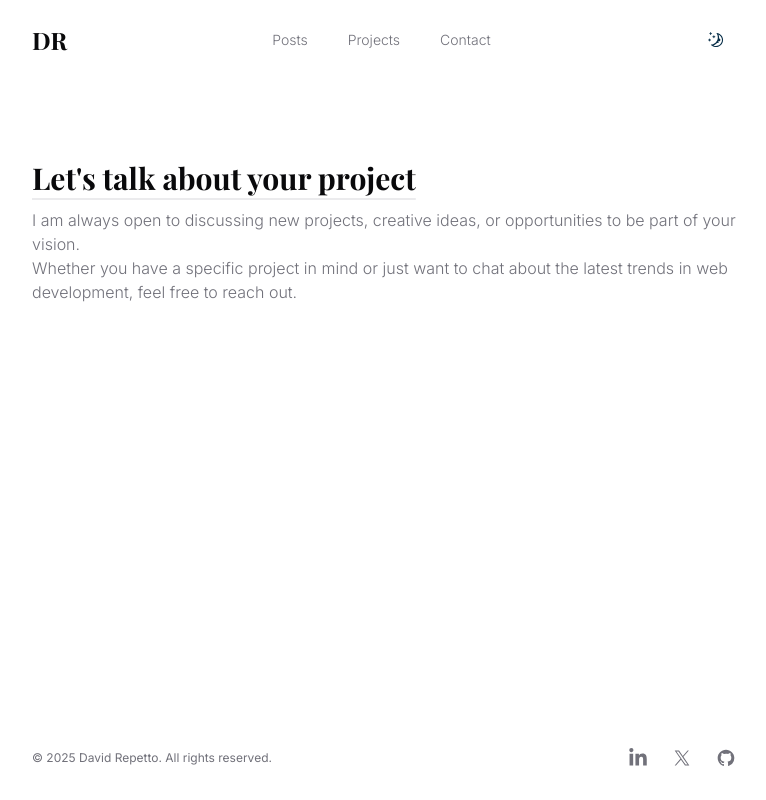
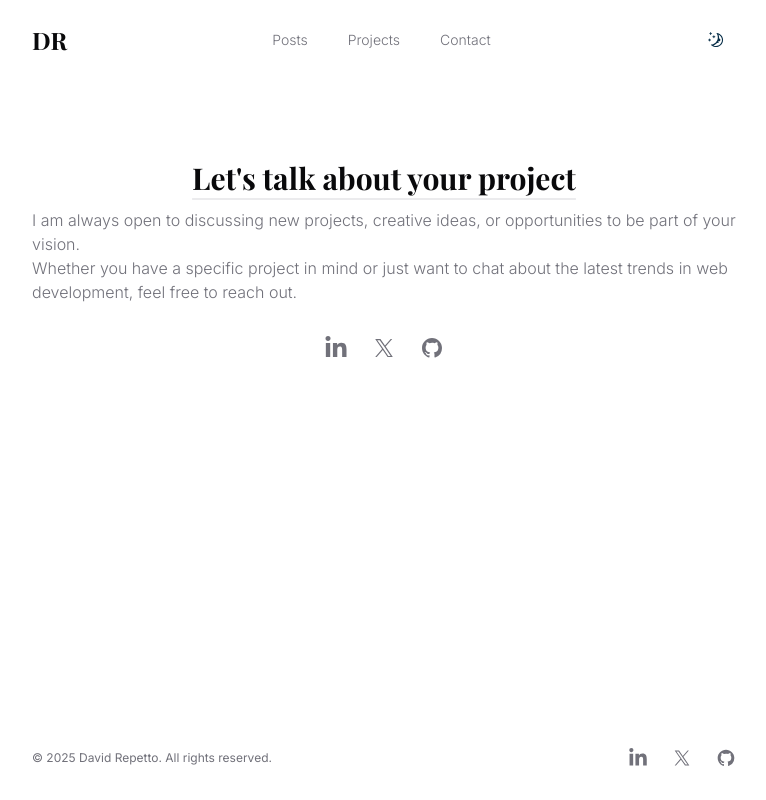
Before and after one commit to Dvdrepetto/portfolio, a Next.js app: page /contact in a window 1280 px wide. Shown: the whole page, without its empty margins (256-1022 px from the left). Built offline with nearby package versions, Linux system fonts and the light colour scheme; a web font is replaced by a local one.

Commit message:
Refactor: update Contact page with social links and enhance Intro component description

```diff
--- a/app/contact/page.tsx
+++ b/app/contact/page.tsx
@@ -1,16 +1,68 @@
+import { JSX, SVGProps } from 'react'
 
+const socialLinks = [
+  {
+    name: 'LinkedIn',
+    href: 'https://www.linkedin.com/in/davidrepetto1/',
+    icon: (props: JSX.IntrinsicAttributes & SVGProps<SVGSVGElement>) => (
+      <svg fill='currentColor' viewBox='0 0 448 512' {...props}>
+        <path
+          fill='currentColor'
+          d='M100.28 448H7.4V148.9h92.88zM53.79 108.1C24.09 108.1 0 83.5 0 53.8a53.79 53.79 0 0 1 107.58 0c0 29.7-24.1 54.3-53.79 54.3zM447.9 448h-92.68V302.4c0-34.7-.7-79.2-48.29-79.2-48.29 0-55.69 37.7-55.69 76.7V448h-92.78V148.9h89.08v40.8h1.3c12.4-23.5 42.69-48.3 87.88-48.3 94 0 111.28 61.9 111.28 142.3V448z'
+        ></path>
+      </svg>
+    )
+  },
+  {
+    name: 'X',
+    href: 'https://x.com/Repetto_David',
+    icon: (props: JSX.IntrinsicAttributes & SVGProps<SVGSVGElement>) => (
+      <svg fill='currentColor' viewBox='0 0 24 24' {...props}>
+        <path d='M13.6823 10.6218L20.2391 3H18.6854L12.9921 9.61788L8.44486 3H3.2002L10.0765 13.0074L3.2002 21H4.75404L10.7663 14.0113L15.5685 21H20.8131L13.6819 10.6218H13.6823ZM11.5541 13.0956L10.8574 12.0991L5.31391 4.16971H7.70053L12.1742 10.5689L12.8709 11.5655L18.6861 19.8835H16.2995L11.5541 13.096V13.0956Z' />
+      </svg>
+    )
+  },
+  {
+    name: 'GitHub',
+    href: 'https://github.com/Dvdrepetto',
+    icon: (props: JSX.IntrinsicAttributes & SVGProps<SVGSVGElement>) => (
+      <svg fill='currentColor' viewBox='0 0 24 24' {...props}>
+        <path
+          fillRule='evenodd'
+          d='M12 2C6.477 2 2 6.484 2 12.017c0 4.425 2.865 8.18 6.839 9.504.5.092.682-.217.682-.483 0-.237-.008-.868-.013-1.703-2.782.605-3.369-1.343-3.369-1.343-.454-1.158-1.11-1.466-1.11-1.466-.908-.62.069-.608.069-.608 1.003.07 1.531 1.032 1.531 1.032.892 1.53 2.341 1.088 2.91.832.092-.647.35-1.088.636-1.338-2.22-.253-4.555-1.113-4.555-4.951 0-1.093.39-1.988 1.029-2.688-.103-.253-.446-1.272.098-2.65 0 0 .84-.27 2.75 1.026A9.564 9.564 0 0112 6.844c.85.004 1.705.115 2.504.337 1.909-1.296 2.747-1.027 2.747-1.027.546 1.379.202 2.398.1 2.651.64.7 1.028 1.595 1.028 2.688 0 3.848-2.339 4.695-4.566 4.943.359.309.678.92.678 1.855 0 1.338-.012 2.419-.012 2.747 0 .268.18.58.688.482A10.019 10.019 0 0022 12.017C22 6.484 17.522 2 12 2z'
+          clipRule='evenodd'
+        />
+      </svg>
+    )
+  }
+]
 
 export default function Contact() {
   return (
     <section className='pb-24 pt-40'>
       <div className='container max-w-3xl'>
-        <h2 className='title'>Let&apos;s talk about your project</h2>
+        <h2 className='title flex justify-center'>Let&apos;s talk about your project</h2>
 
         <p className='mt-3 font-light text-muted-foreground'>
           I am always open to discussing new projects, creative ideas, or opportunities to be part of your vision.
           <br />
           Whether you have a specific project in mind or just want to chat about the latest trends in web development, feel free to reach out.
         </p>
+
+        <div className='mt-8 flex justify-center space-x-6'>
+          {socialLinks.map(item => (
+            <a
+              key={item.name}
+              href={item.href}
+              target='_blank'
+              rel='noreferrer noopener'
+              className='text-muted-foreground hover:text-foreground'
+            >
+              <span className='sr-only'>{item.name}</span>
+              <item.icon aria-hidden='true' className='h-6 w-6' />
+            </a>
+          ))}
+        </div>
       </div>
     </section>
   )
--- a/components/intro.tsx
+++ b/components/intro.tsx
@@ -7,14 +7,27 @@ export default function Intro() {
       <div className='mt-2 flex-1 md:mt-0'>
         <h1 className='title no-underline'>Hey, I&apos;m David.</h1>
         <p className='mt-3 font-light text-muted-foreground'>
-          I&apos;m a web developer based in Marbella, Spain.<br />
-          During my time at the Ironhack bootcamp, I developed strong skills in modern technologies and agile methodologies, enabling me to build high-quality web applications.<br />
-          My previous training in JavaScript at Coderhouse further strengthened my foundation and problem-solving abilities in front-end development.<br />
-          I&apos;m proficient in HTML, CSS, JavaScript, React, Node.js, Express, and MongoDB, and I have experience working with Agile methodologies and Git version control.<br />
-          Before transitioning into tech, I developed teamwork and adaptability in fast-paced environments during buffet and kitchen services.<br />
-          My short-term goal is to continue enhancing my technical expertise and problem-solving skills as a Full Stack Developer on innovative projects.<br />
-          Outside of technology, my lifelong passion for football has taught me the value of teamwork, leadership, and strategic decision-making—qualities I bring to every professional endeavor.
-        </p>
+  <span className='hover:text-white hover:brightness-125 transition duration-300'>
+    I&apos;m a web developer passionate about building meaningful web experiences.
+  </span>
+  <br />
+  <span className='hover:text-white hover:brightness-125 transition duration-300'>
+    I love building web apps that solve real problems. I’ve trained at Ironhack and Coderhouse, where I learned to work with modern technologies like React, Node.js, and MongoDB, always with an Agile mindset.
+  </span>
+  <br />
+  <span className='hover:text-white hover:brightness-125 transition duration-300'>
+    Before switching to tech, I worked in fast-paced environments like kitchens and buffets — that's where I picked up teamwork, adaptability, and hustle.
+  </span>
+  <br />
+  <span className='hover:text-white hover:brightness-125 transition duration-300'>
+    Now I’m looking to grow as a Full Stack Developer, keep learning, and join projects that make a real impact.
+  </span>
+  <br />
+  <span className='hover:text-white hover:brightness-125 transition duration-300'>
+    Off the clock, football keeps me sharp — it’s taught me about strategy, leadership, and playing for the team.
+  </span>
+</p>
+
       </div>
       <div className='relative'>
         <Image
--- a/content/projects/portfolify.mdx
+++ b/content/projects/portfolify.mdx
@@ -1,5 +1,5 @@
 ---
-  title: NextJs MDX Portfolio
+  title: Portfolify
   summary: A portfolio builder with React.
   image: /images/projects/portfolify.png
   author: 'David Repetto'
```
Also changed, not shown: content/posts/petinder.mdx (+10 -9 lines), data/volunteers.json (+7 -0 lines).
